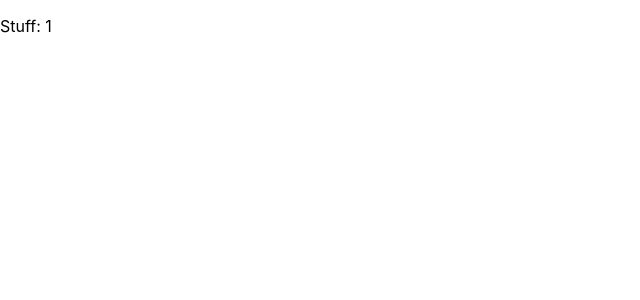
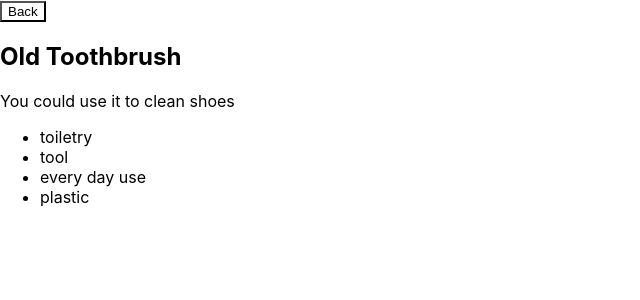
Before and after one commit to phlgr/react-stuff, a React (Vite) app: page /stuff/1 in a window 1280 px wide. Shown: the top 300 px of the page, without its empty margins (0-640 px from the left). Built offline with nearby package versions, Linux system fonts and the light colour scheme.

Commit message:
♻️ Add DetailCard to Stuff Page

```diff
--- a/src/app/pages/Stuff/Stuff.tsx
+++ b/src/app/pages/Stuff/Stuff.tsx
@@ -1,7 +1,15 @@
 import React from 'react';
 import { useParams } from 'react-router';
+import DetailCard from '../../components/DetailCard/DetailCard';
 
 export default function Stuff(): JSX.Element {
   const { thing } = useParams();
-  return <p>Stuff: {thing}</p>;
+
+  return (
+    <DetailCard
+      name="Old Toothbrush"
+      description="You could use it to clean shoes"
+      categories={['toiletry', 'tool', 'every day use', 'plastic']}
+    />
+  );
 }
```
